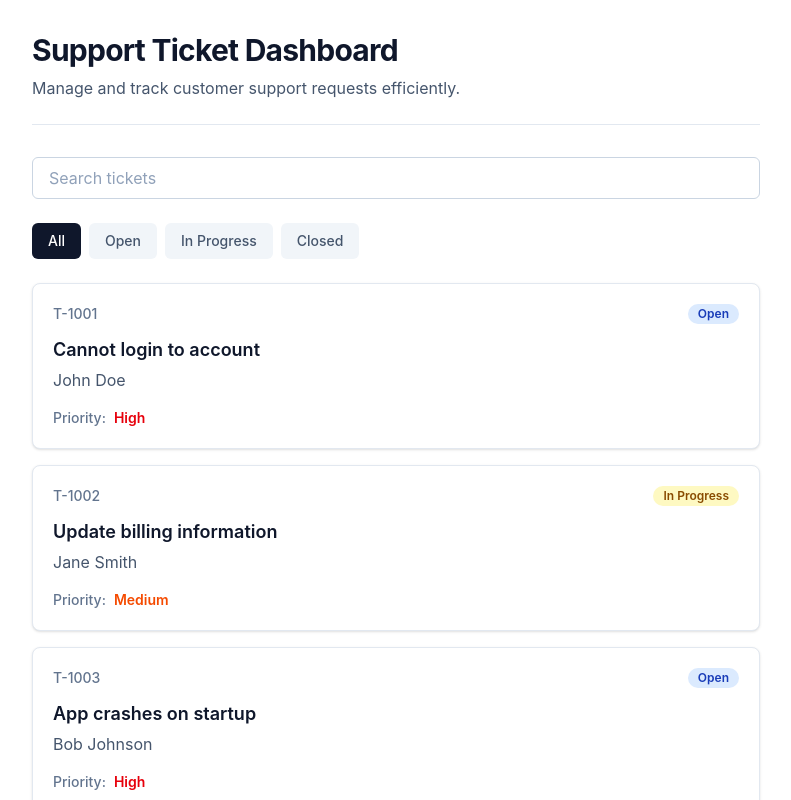
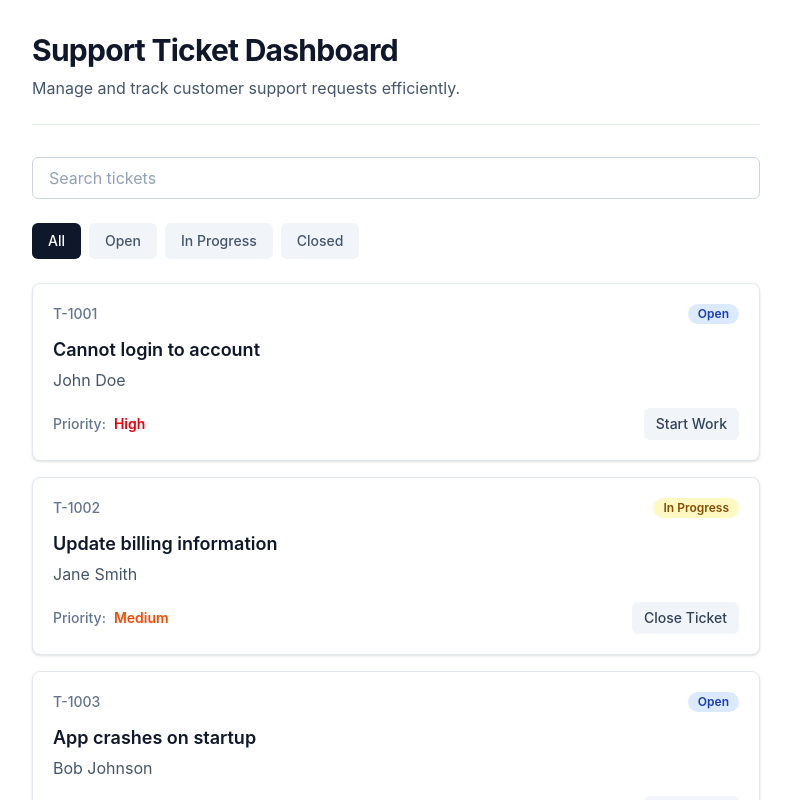
Before and after one commit to FalllN/ReactRefresher, a React (Vite) app: page / in a window 1280 px wide. Shown: the top 800 px of the page, without its empty margins (244-1035 px from the left). Built offline with nearby package versions, Linux system fonts and the light colour scheme.

Commit message:
Added progress status button (attempt2)

```diff
--- a/src/App.jsx
+++ b/src/App.jsx
@@ -6,9 +6,26 @@ import StatusFilter from './components/StatusFilter';
 import SearchBar from './components/SearchBar';
 
 function App() {
-  const [tickets] = useState(ticketsData);
+  const [tickets, setTickets] = useState(ticketsData);
   const [filterStatus, setFilterStatus] = useState('All');
     const [searchTerm, setSearchTerm] = useState('');
+
+  const handleAdvanceStatus = (ticketId) => { //define
+    setTickets((prevTickets) => //update state passing a function
+      prevTickets.map((ticket) => { //map over tickets
+        if (ticket.id === ticketId) { //ensure right ticket
+          const statusOrder = ['Open', 'In Progress', 'Closed']; //define order
+          const currentIndex = statusOrder.indexOf(ticket.status); //get current index
+          const nextStatus = //determines next status
+            currentIndex < statusOrder.length - 1 //is last status?
+              ? statusOrder[currentIndex + 1]
+              : ticket.status; //if last status, leave as is
+          return { ...ticket, status: nextStatus };
+        }
+        return ticket;
+      })
+    );
+  };
 
   const filteredTickets = tickets.filter((ticket) => { //results get filtered regardless essentially cant do an if else
       const checkStatus =
@@ -26,7 +43,13 @@ function App() {
 
       <div className="grid gap-4">
         {filteredTickets.length > 0 ? (
-          filteredTickets.map((ticket) => <TicketCard key={ticket.id} ticket={ticket} />)
+          filteredTickets.map((ticket) => (
+            <TicketCard
+              key={ticket.id}
+              ticket={ticket}
+              onAdvanceStatus={handleAdvanceStatus}
+            />
+          ))
         ) : (
           <p className="py-10 text-center text-slate-500">
             No tickets found with status "{filterStatus}" and search term "{searchTerm}".
--- a/src/components/TicketCard.jsx
+++ b/src/components/TicketCard.jsx
@@ -1,4 +1,4 @@
-const TicketCard = ({ ticket }) => {
+const TicketCard = ({ ticket, onAdvanceStatus }) => {
   const { id, customer, subject, status, priority } = ticket;
 
   const statusColors = {
@@ -27,11 +27,21 @@ const TicketCard = ({ ticket }) => {
       </div>
       <h3 className="mb-1 text-lg font-semibold text-slate-900">{subject}</h3>
       <p className="mb-4 text-slate-600">{customer}</p>
-      <div className="flex items-center text-sm">
-        <span className="mr-2 font-medium text-slate-500">Priority:</span>
-        <span className={`font-semibold ${priorityColors[priority] || 'text-slate-700'}`}>
-          {priority}
-        </span>
+      <div className="flex items-center justify-between text-sm">
+        <div className="flex items-center">
+          <span className="mr-2 font-medium text-slate-500">Priority:</span>
+          <div className={`font-semibold ${priorityColors[priority] || 'text-slate-700'}`}>
+            {priority}
+          </div>
+        </div>
+        {status !== 'Closed' && (
+          <button
+            onClick={() => onAdvanceStatus(id)}
+            className="rounded-md bg-slate-100 px-3 py-1.5 font-medium text-slate-700 transition-colors hover:bg-slate-200"
+          >
+            {status === 'Open' ? 'Start Work' : 'Close Ticket'}
+          </button>
+        )}
       </div>
     </div>
   );
```
